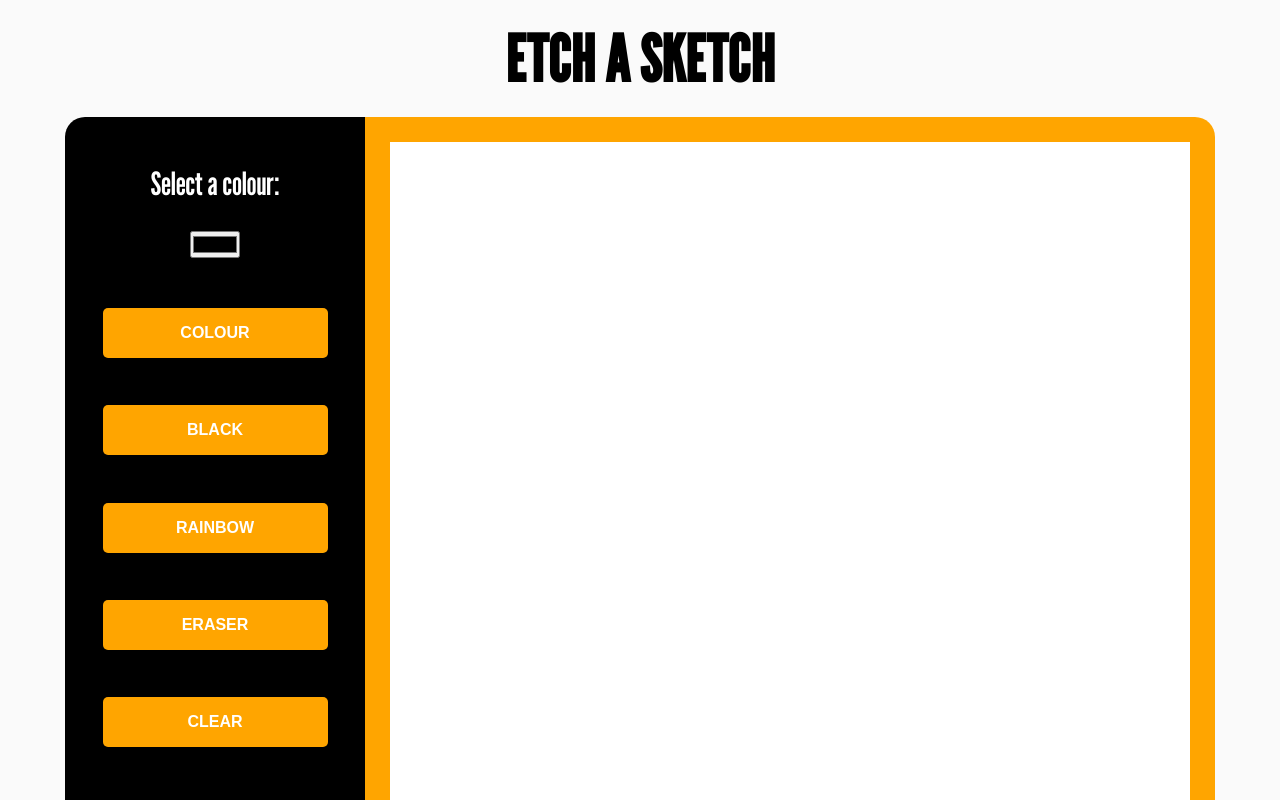
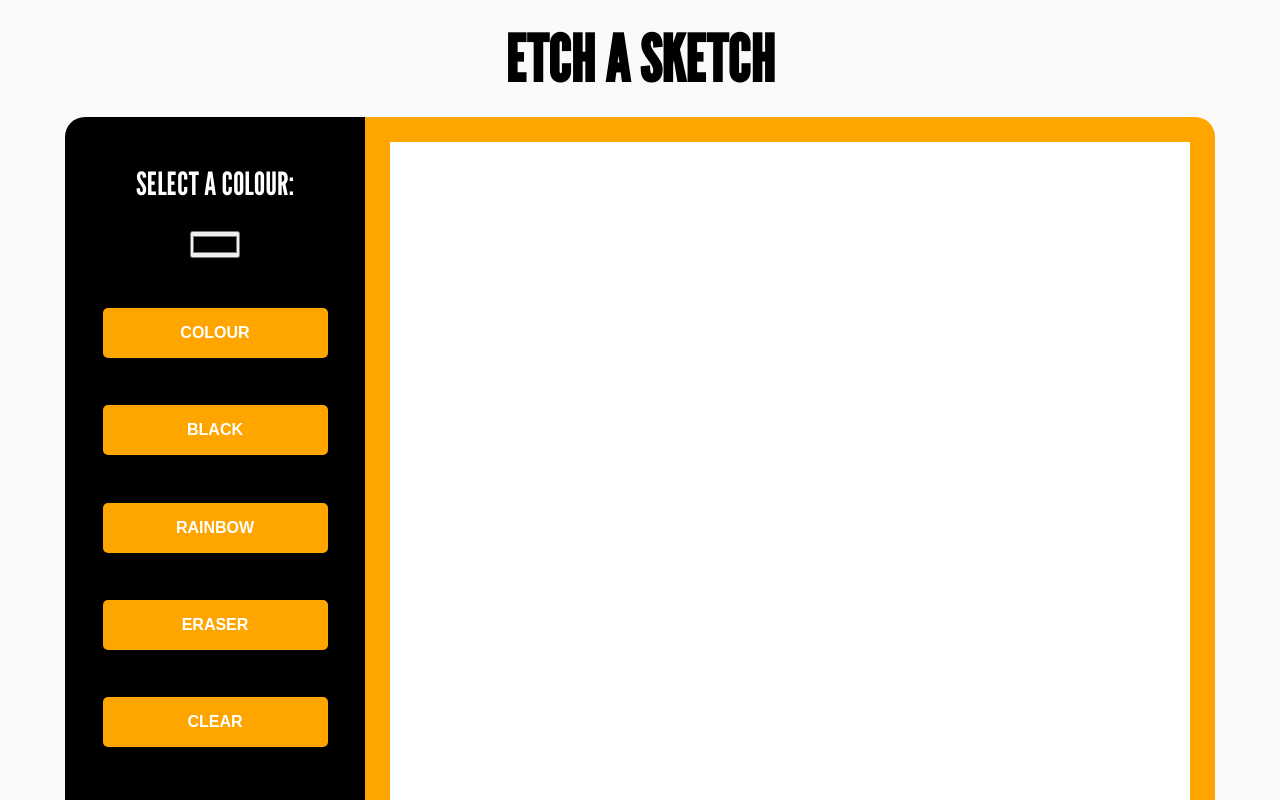
Before and after one commit to elvinasn/etch-a-sketch, a plain HTML site: page index.html in a window 1280 px wide. Shown: the top 800 px of the page. Drawn offline with nearby package versions, Linux system fonts and the light colour scheme.

Commit message:
capitalized the text

```diff
--- a/index.html
+++ b/index.html
@@ -13,7 +13,7 @@
     <main class="container">
         <div class="container__controls">
             <div>
-                <p class="controls__colour">Select a colour:</p>
+                <p class="controls__colour">SELECT A COLOUR:</p>
                 <input type="color" value="#000000">
             </div>
             <button id="btn1">COLOUR</button>
```
